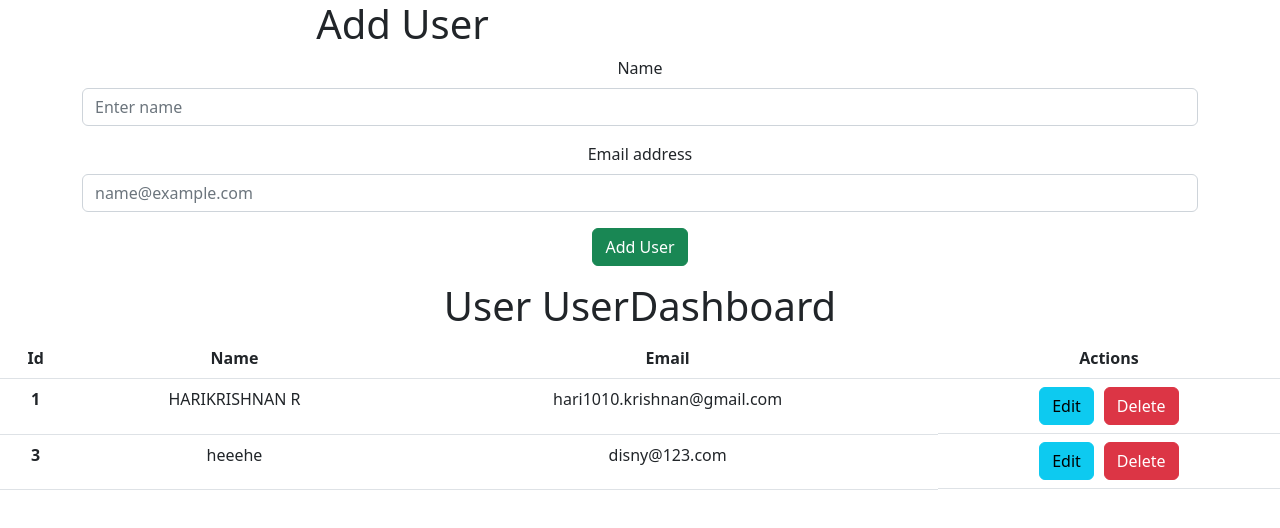
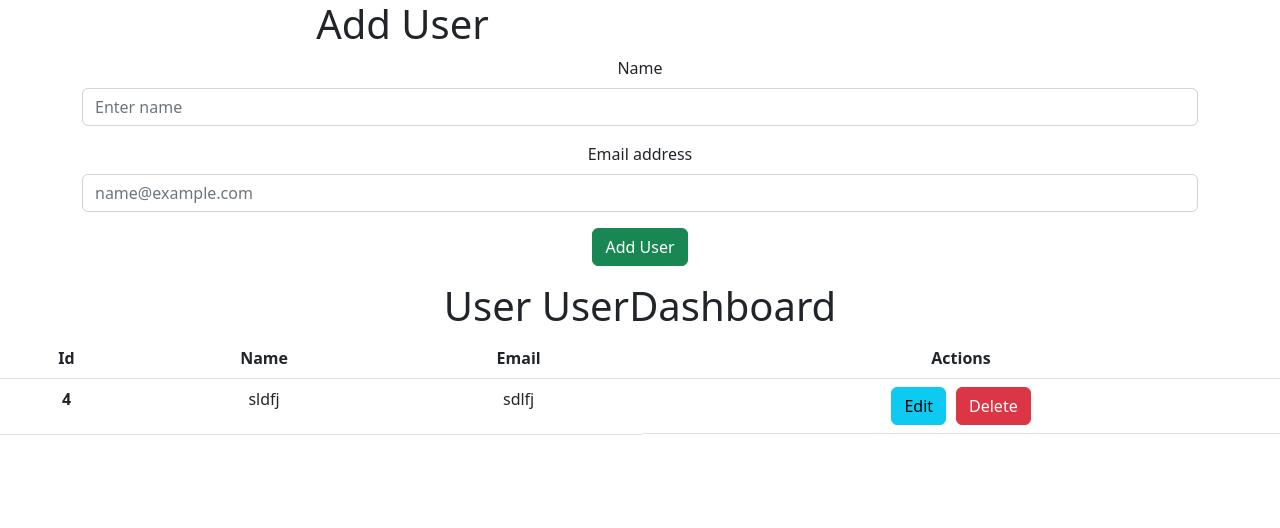
Before and after one commit to hari9526/react-crud-api, a React (Create React App) app: page / in a window 1280 px wide. Shown: the top 528 px of the page. Built offline with nearby package versions, Linux system fonts and the light colour scheme; data requests are answered from the project's data file.

Commit message:
clean up

```diff
--- a/db.json
+++ b/db.json
@@ -1,14 +1,9 @@
 {
   "posts": [
     {
-      "id": 1,
-      "name": "HARIKRISHNAN R",
-      "email": "hari1010.krishnan@gmail.com"
-    },
-    {
-      "id": 3,
-      "name": "heeehe",
-      "email": "disny@123.com"
+      "id": 4,
+      "name": "sldfj",
+      "email": "sdlfj"
     }
   ],
   "comments": [],
--- a/src/components/UserDashboard.js
+++ b/src/components/UserDashboard.js
@@ -2,7 +2,7 @@ import axios from 'axios';
 import React, { useEffect, useState } from 'react'
 import UpdateUser from './UpdateUser';
 
-const UserDashboard = ({ data, setData, getUserData, handleDelete, handleEditData, setEditData, editData }) => {
+const UserDashboard = ({ data, getUserData, handleDelete, handleEditData, setEditData, editData }) => {
 
     useEffect(() => {
         getUserData();
```
